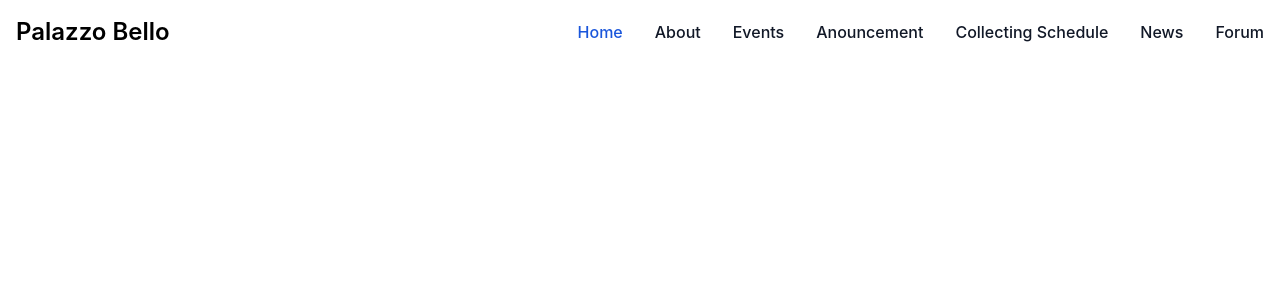
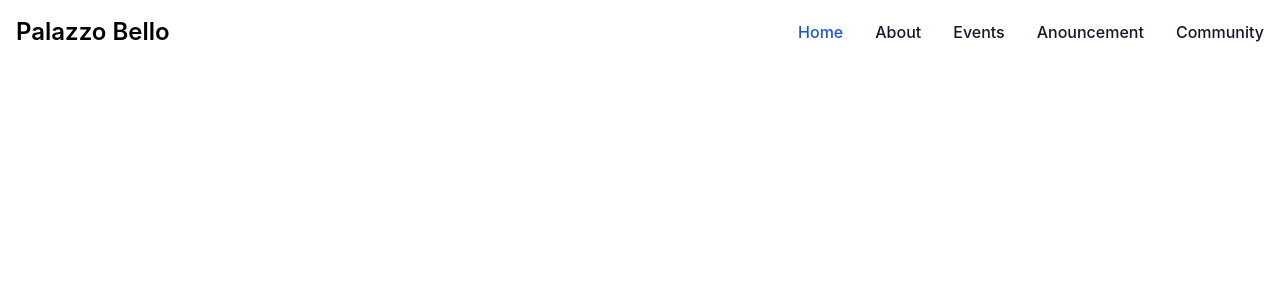
Before and after one commit to Olarvs/Barangay-System, a PHP site: page /navbar.php in a window 1280 px wide. Shown: the top 300 px of the page. Run offline with PHP 8.4, Linux system fonts and the light colour scheme; some libraries are stand-ins or nearby versions.

Commit message:
Clear code navbar

```diff
--- a/components/navbar.php
+++ b/components/navbar.php
@@ -11,9 +11,7 @@
 </head>
 
 <body>
-  <?php
-
-    echo '<nav class="bg-white border-gray-200 dark:bg-gray-900">
+  <nav class="bg-white border-gray-200 dark:bg-gray-900">
     <div class="max-w-screen-xl flex flex-wrap items-center justify-between mx-auto p-4">
       <a href="https://flowbite.com/" class="flex items-center">
 
@@ -38,21 +36,12 @@
             <a href="#" class="block py-2 pl-3 pr-4 text-gray-900 rounded hover:bg-gray-100 md:hover:bg-transparent md:border-0 md:hover:text-blue-700 md:p-0 dark:text-white md:dark:hover:text-blue-500 dark:hover:bg-gray-700 dark:hover:text-white md:dark:hover:bg-transparent">Anouncement</a>
           </li>
           <li>
-            <a href="#" class="block py-2 pl-3 pr-4 text-gray-900 rounded hover:bg-gray-100 md:hover:bg-transparent md:border-0 md:hover:text-blue-700 md:p-0 dark:text-white md:dark:hover:text-blue-500 dark:hover:bg-gray-700 dark:hover:text-white md:dark:hover:bg-transparent">Collecting Schedule</a>
-          </li>
-          <li>
-            <a href="#" class="block py-2 pl-3 pr-4 text-gray-900 rounded hover:bg-gray-100 md:hover:bg-transparent md:border-0 md:hover:text-blue-700 md:p-0 dark:text-white md:dark:hover:text-blue-500 dark:hover:bg-gray-700 dark:hover:text-white md:dark:hover:bg-transparent">News</a>
-          </li>
-          <li>
-            <a href="#" class="block py-2 pl-3 pr-4 text-gray-900 rounded hover:bg-gray-100 md:hover:bg-transparent md:border-0 md:hover:text-blue-700 md:p-0 dark:text-white md:dark:hover:text-blue-500 dark:hover:bg-gray-700 dark:hover:text-white md:dark:hover:bg-transparent">Forum</a>
+            <a href="#" class="block py-2 pl-3 pr-4 text-gray-900 rounded hover:bg-gray-100 md:hover:bg-transparent md:border-0 md:hover:text-blue-700 md:p-0 dark:text-white md:dark:hover:text-blue-500 dark:hover:bg-gray-700 dark:hover:text-white md:dark:hover:bg-transparent">Community</a>
           </li>
         </ul>
       </div>
     </div>
   </nav>
-  ';
-
-  ?>
 
 </body>
 </html>
```
